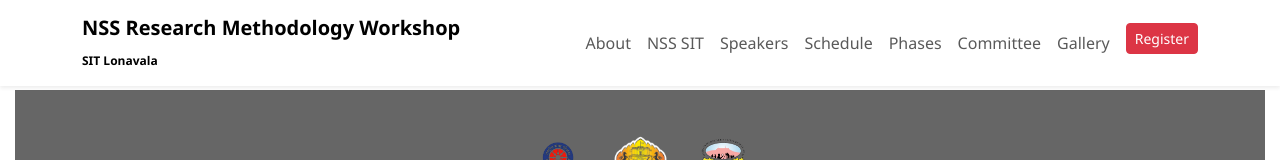
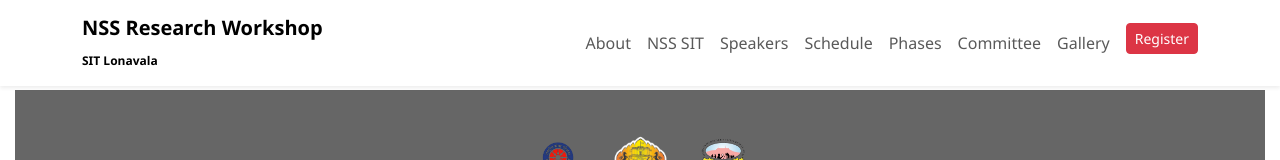
Before and after one commit to kulatharv/NSS-Research-Workshop, a plain HTML site: page index.html in a window 1280 px wide. Shown: the top 160 px of the page. Drawn offline with nearby package versions, Linux system fonts and the light colour scheme; files whose address does not match are found by name.

Commit message:
Update index.html

```diff
--- a/index.html
+++ b/index.html
@@ -92,7 +92,7 @@
 <nav class="navbar navbar-expand-lg navbar-light bg-white fixed-top shadow-sm">
   <div class="container">
     <a class="navbar-brand fw-bold" href="#home">
-      NSS Research Methodology <br class="d-md-none">Workshop<br>
+      NSS Research Workshop<br>
       <small>SIT Lonavala</small>
     </a>
 
```
